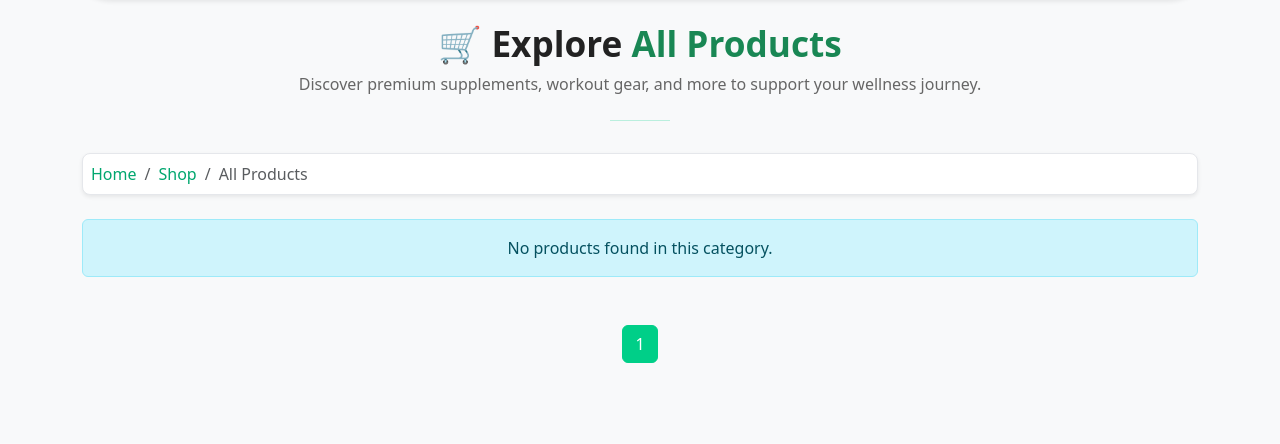
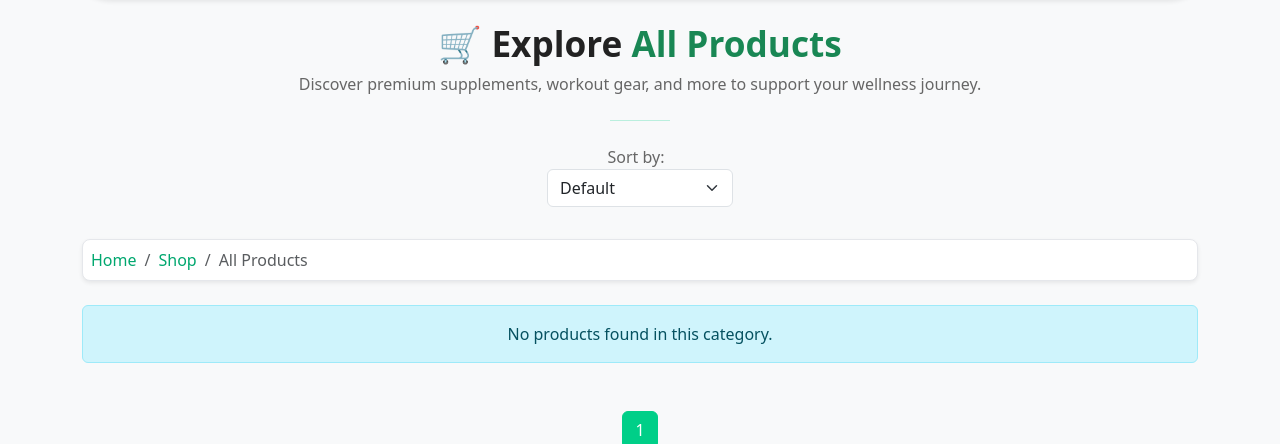
Before and after one commit to Danut89/Milestone-Project-4, a Django app: page /shop/ in a window 1280 px wide. Shown: the part 130-574 px from the top of the page. Run offline with Django 5.2, Linux system fonts and the light colour scheme; data that the repository does not hold is empty; some libraries are stand-ins or nearby versions.

Commit message:
Implemented sorting filters for Shop pages
- Added 'Sort by' dropdown to both all-products and category-products pages
- Sorting options include: Price (asc/desc), Name (A–Z/Z–A), Newest First
- Ensured pagination preserves selected sort filter
- Fixed logic in views to dynamically order products based on query params

```diff
--- a/shop/templates/shop/product_list.html
+++ b/shop/templates/shop/product_list.html
@@ -11,6 +11,29 @@
   <p>Discover premium supplements, workout gear, and more to support your wellness journey.</p>
 
 <hr class="my-4" style="max-width: 60px; margin: 1rem auto; border-color: var(--accent-green);">
+
+<!-- 🔍 Filter & Sort Controls -->
+<form method="get" class="row g-3 align-items-center mb-4 justify-content-center">
+  <!-- Sort Dropdown -->
+  <div class="col-auto">
+    <label for="sort" class="form-label mb-0 me-2">Sort by:</label>
+    <select name="sort" id="sort" class="form-select" onchange="this.form.submit()">
+      <option value="">Default</option>
+      <option value="price_asc" {% if request.GET.sort == 'price_asc' %}selected{% endif %}>Price: Low to High</option>
+      <option value="price_desc" {% if request.GET.sort == 'price_desc' %}selected{% endif %}>Price: High to Low</option>
+      <option value="name_asc" {% if request.GET.sort == 'name_asc' %}selected{% endif %}>Name: A to Z</option>
+      <option value="name_desc" {% if request.GET.sort == 'name_desc' %}selected{% endif %}>Name: Z to A</option>
+      <option value="newest" {% if request.GET.sort == 'newest' %}selected{% endif %}>Newest First</option>
+    </select>
+  </div>
+
+
+  <!-- Submit Button (optional fallback) -->
+  <div class="col-auto d-none">
+    <button type="submit" class="btn btn-primary">Apply Filters</button>
+  </div>
+</form>
+
   <!-- Breadcrumb -->
   <nav aria-label="breadcrumb" class="mb-4">
     <ol class="breadcrumb bg-white p-2 rounded-3 shadow-sm">
@@ -19,6 +42,10 @@
       <li class="breadcrumb-item active" aria-current="page">{{ category_name|default:"All Products" }}</li>
     </ol>
   </nav>
+
+
+
+
   {% if messages %}
     <div class="mb-4" aria-live="polite">
       {% for message in messages %}
@@ -90,19 +117,23 @@
   <ul class="pagination justify-content-center">
     {% if products.has_previous %}
       <li class="page-item">
-        <a class="page-link text-muted" href="?page={{ products.previous_page_number }}" aria-label="Previous">&laquo; Prev</a>
+        <a class="page-link text-muted"
+       href="?page={{ products.previous_page_number }}{% if current_sort %}&sort={{ current_sort }}{% endif %}"
+       aria-label="Previous">&laquo; Prev</a>
       </li>
     {% endif %}
 
     {% for num in products.paginator.page_range %}
       <li class="page-item {% if products.number == num %}active{% endif %}">
-        <a class="page-link" href="?page={{ num }}">{{ num }}</a>
+        <a class="page-link" href="?page={{ num }}{% if current_sort %}&sort={{ current_sort }}{% endif %}">{{ num }}</a>
       </li>
     {% endfor %}
 
     {% if products.has_next %}
       <li class="page-item">
-        <a class="page-link text-muted" href="?page={{ products.next_page_number }}" aria-label="Next">Next &raquo;</a>
+        <a class="page-link text-muted"
+       href="?page={{ products.next_page_number }}{% if current_sort %}&sort={{ current_sort }}{% endif %}"
+       aria-label="Next">Next &raquo;</a>
       </li>
     {% endif %}
   </ul>
--- a/shop/views.py
+++ b/shop/views.py
@@ -8,22 +8,59 @@ from django.core.paginator import Paginator
 # ✅ Show all available products
 def all_products(request):
     product_list = Product.objects.filter(available=True)
+
+    # Sorting logic
+    sort = request.GET.get('sort')
+    if sort == 'price_asc':
+        product_list = product_list.order_by('price')
+    elif sort == 'price_desc':
+        product_list = product_list.order_by('-price')
+    elif sort == 'name_asc':
+        product_list = product_list.order_by('name')
+    elif sort == 'name_desc':
+        product_list = product_list.order_by('-name')
+    elif sort == 'newest':
+        product_list = product_list.order_by('-created')
+
     paginator = Paginator(product_list, 6)
     page = request.GET.get('page')
     products = paginator.get_page(page)
-    return render(request, 'shop/product_list.html', {'products': products})
+
+    return render(request, 'shop/product_list.html', {
+        'products': products,
+        'current_sort': sort,
+    })
+
+
 
 
 # ✅ Dynamic category view (Step 1.2)
 def products_by_category(request, category):
+    sort_option = request.GET.get('sort', '')
     product_list = Product.objects.filter(category__iexact=category, available=True)
+
+    # Sorting logic (same as all_products)
+    if sort_option == 'price_asc':
+        product_list = product_list.order_by('price')
+    elif sort_option == 'price_desc':
+        product_list = product_list.order_by('-price')
+    elif sort_option == 'name_asc':
+        product_list = product_list.order_by('name')
+    elif sort_option == 'name_desc':
+        product_list = product_list.order_by('-name')
+    elif sort_option == 'newest':
+        product_list = product_list.order_by('-created')
+
     paginator = Paginator(product_list, 6)
     page = request.GET.get('page')
     products = paginator.get_page(page)
+
     return render(request, 'shop/category_products.html', {
         'products': products,
         'category_name': category.capitalize(),
+        'current_sort': sort_option,
     })
+
 
 
 
```
Also changed, not shown: home/views.py (+77 -15 lines), shop/templates/shop/category_products.html (+29 -3 lines), media/product_images/product-2.png (added). Lines whose indentation alone changed are shown as unchanged.
